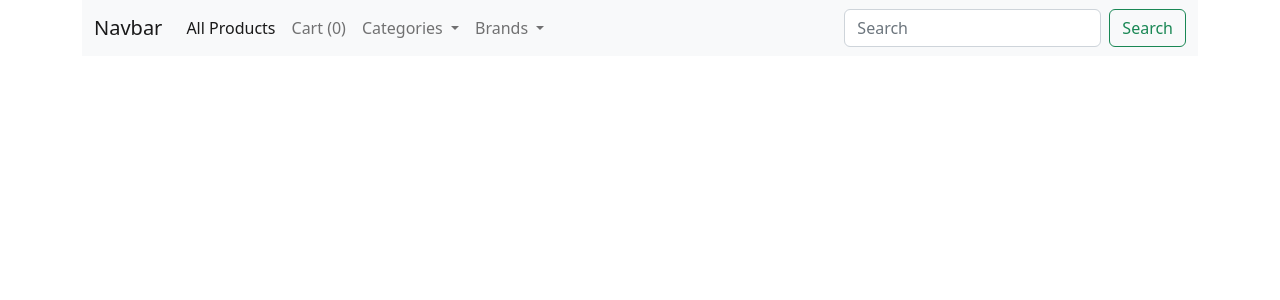
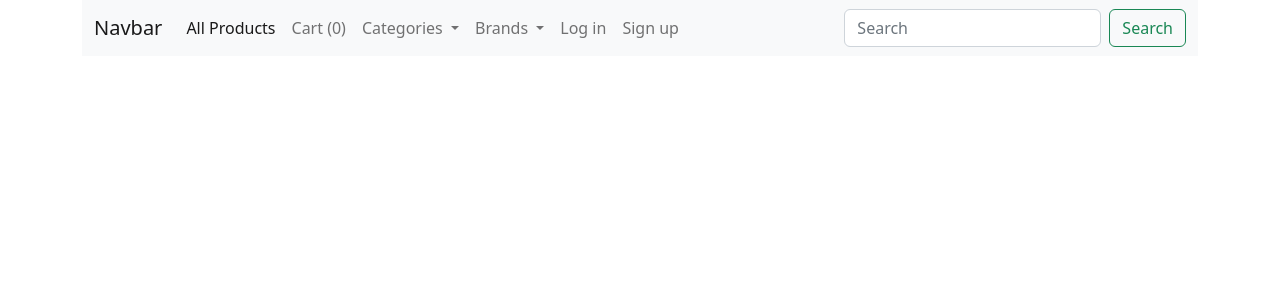
Before and after one commit to AntonyQuang/day-096-online-store, a Flask app: page / in a window 1280 px wide. Shown: the top 300 px of the page. Run offline with Flask 2, Linux system fonts and the light colour scheme; data that the repository does not hold is empty.

Commit message:
Add log out

```diff
--- a/routes.py
+++ b/routes.py
@@ -435,9 +435,16 @@ def customer_login():
         user = Customer.query.filter_by(email=form.email.data).first()
         if user and bcrypt.check_password_hash(user.password, form.password.data):
             login_user(user)
+            next = request.args.get('next')
             flash("You have logged in", "success")
-            next = request.args.get('next')
             return redirect(next or url_for('home'))
         flash("Incorrect email and/or password", "danger")
         return redirect(url_for("customer_login"))
     return render_template('/customer/login.html', form=form)
+
+
+@app.route('/customer/logout', methods=["GET"])
+def customer_logout():
+    logout_user()
+    flash("You have logged out", "info")
+    return redirect(url_for('home'))
--- a/templates/navbar.html
+++ b/templates/navbar.html
@@ -11,10 +11,11 @@
               <li class="nav-item">
                 <a class="nav-link active" aria-current="page" href="/">All Products</a>
               </li>
+              <!-- Cart -->
               <li class="nav-item">
                 <a class="nav-link" href="{{ url_for('get_cart') }}">Cart ({{session['Shoppingcart']|length}})</a>
               </li>
-                   <!-- Categories Dropdownw -->
+                   <!-- Categories Dropdown -->
               <li class="nav-item dropdown">
                 <a class="nav-link dropdown-toggle" href="#" role="button" data-bs-toggle="dropdown" aria-expanded="false">
                   Categories
@@ -25,7 +26,7 @@
                   {% endfor %}
                 </ul>
               </li>
-                   <!-- Brands Dropdownw -->
+                   <!-- Brands Dropdown -->
               <li class="nav-item dropdown">
                 <a class="nav-link dropdown-toggle" href="#" role="button" data-bs-toggle="dropdown" aria-expanded="false">
                   Brands
@@ -36,6 +37,22 @@
                   {% endfor %}
                 </ul>
               </li>
+              <!-- Log out -->
+              {% if current_user.is_authenticated %}
+                <li class="nav-item">
+                  <a href="{{url_for('customer_logout')}}" class="nav-link">{{current_user.name}}</a>
+                </li>
+                <li class="nav-item">
+                  <a href="{{url_for('customer_logout')}}" class="nav-link">Log out</a>
+                </li>
+              {% else %}
+                <li class="nav-item">
+                  <a href="{{url_for('customer_login')}}" class="nav-link">Log in</a>
+                </li>
+              <li class="nav-item">
+                  <a href="{{url_for('customer_register')}}" class="nav-link">Sign up</a>
+                </li>
+              {% endif %}
             </ul>
             <form class="d-flex" role="search" action="{{url_for('result')}}">
               <input class="form-control me-2" type="search" placeholder="Search" aria-label="Search" name="q">
```
